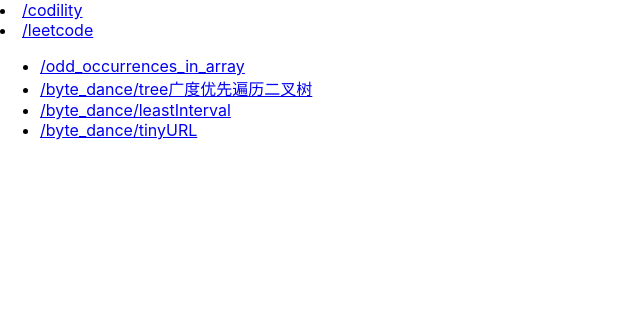
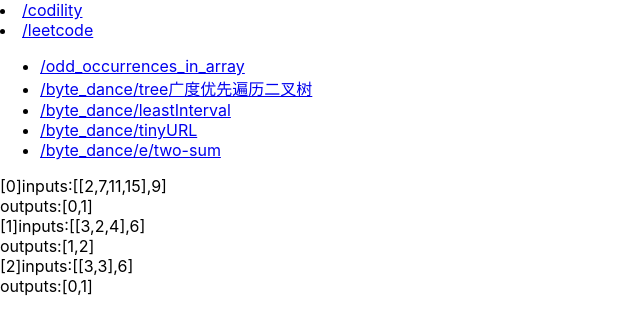
Before and after one commit to sugaE/react-playground, a React (Create React App) app: page /algorithm/leetcode/byte_dance/e/two-sum in a window 1280 px wide. Shown: the top 334 px of the page, without its empty margins (0-640 px from the left). Built offline with nearby package versions, Linux system fonts and the light colour scheme.

Commit message:
add EtwoSum.js

```diff
--- /dev/null
+++ b/src/LeetCode/byte_dance/EtwoSum.js
@@ -0,0 +1,36 @@
+/*
+* https://leetcode-cn.com/problems/two-sum/
+* */
+
+const inputs = [
+  [[2, 7, 11, 15], 9], // [0,1]
+  [[3, 2, 4], 6], // [1,2]
+  [[3, 3], 6], // [0,1]
+];
+/**
+ * @param {number[]} nums
+ * @param {number} target
+ * @return {number[]}
+ */
+let twoSum = function(nums, target) {
+  // for (let i = 0; i < nums.length; i++) {
+  //   let x = nums.indexOf(target - nums[i], i + 1);
+  //   if (x > -1) return [i, x];
+  // }
+  let map = new Map();
+  for (let i = 0; i < nums.length; i++) {
+    let x = map.get(target - nums[i]);
+    if (x !== undefined) {
+      return [x, i];
+    }
+    map.set(nums[i], i);
+  }
+
+  return [];
+};
+
+function solution(n) {
+  return twoSum(...n);
+}
+
+export default {inputs, solution};
--- a/src/LeetCode/routes.js
+++ b/src/LeetCode/routes.js
@@ -8,6 +8,7 @@
 // import BDminTime from './byte_dance/MinTime';
 import BDleastInterval from './byte_dance/LeastInterval';
 import BDTinyURL from './byte_dance/TinyURL';
+import EtwoSum from './byte_dance/EtwoSum';
 
 const routes = [
   {
@@ -33,6 +34,11 @@
     path: '/byte_dance/tinyURL',
     function: BDTinyURL,
   },
+  {
+    path: '/byte_dance/e/two-sum',
+    function: EtwoSum,
+  },
+
 ];
 
 export default routes;
```
